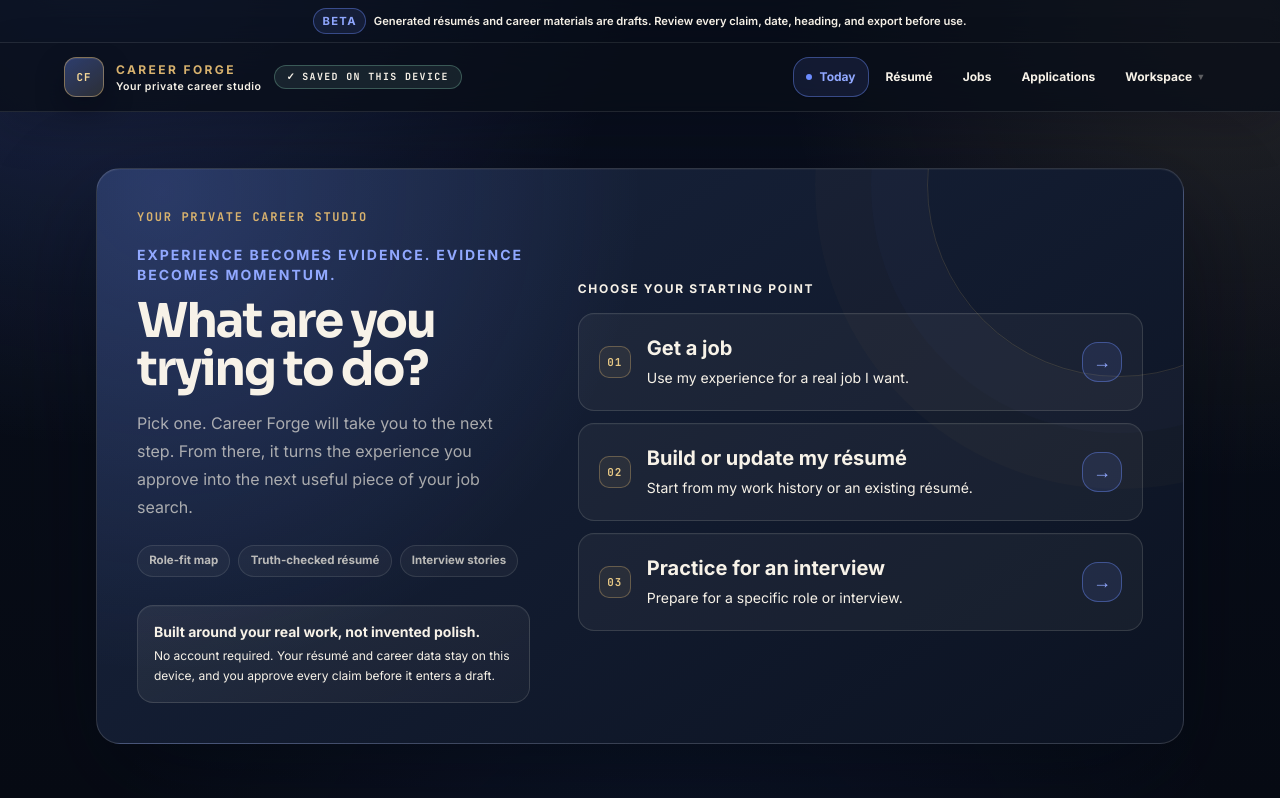
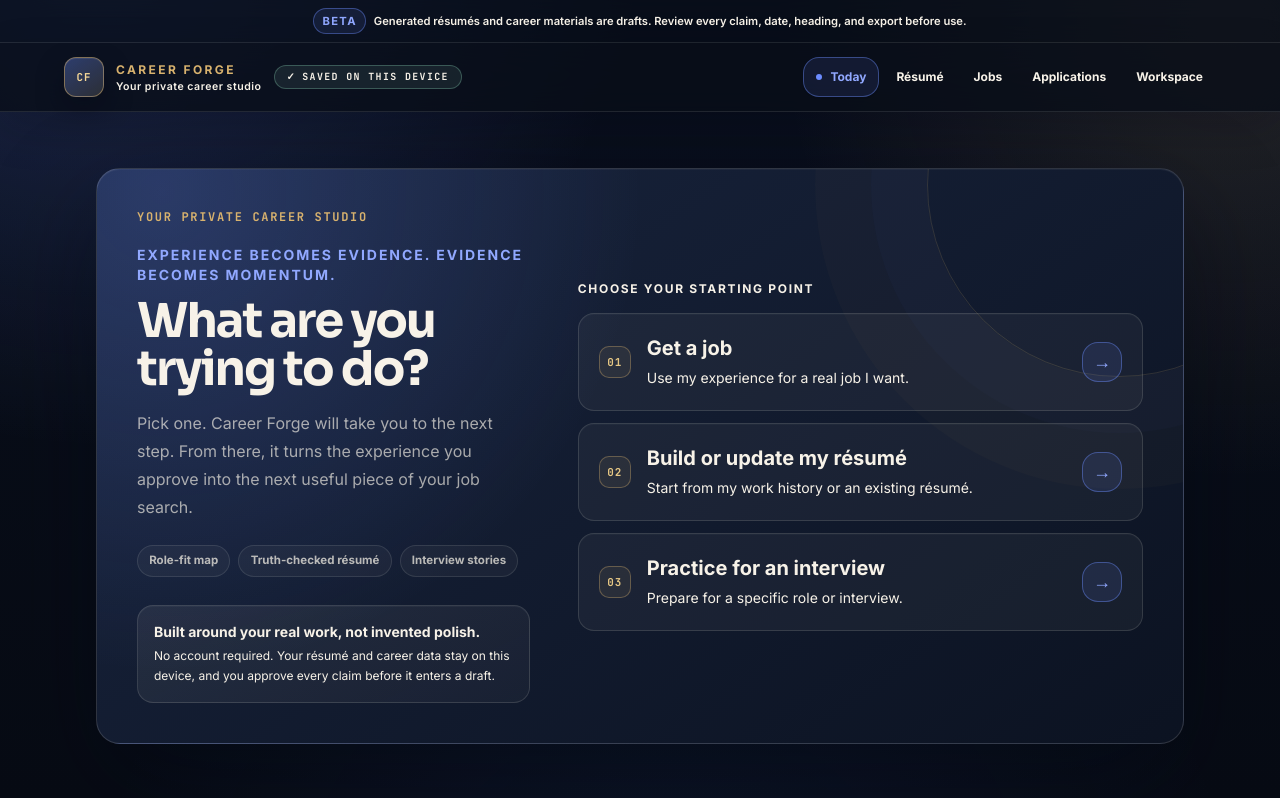
Before and after one commit to koinophobia-labs/career-forge-lite, a Next.js app: page / in a window 1280 px wide. Shown: the top 798 px of the page. Built offline with nearby package versions, Linux system fonts and the light colour scheme.

Commit message:
Preserve Workspace navigation contract

```diff
--- a/src/components/CommandNav.tsx
+++ b/src/components/CommandNav.tsx
@@ -133,7 +133,6 @@ export function CommandNav({ active }: CommandNavProps) {
                 : "border-transparent text-paper/68 hover:border-white/10 hover:bg-white/5 hover:text-paper"
             }`}>
               Workspace
-              <span className="ml-1.5 text-[0.6rem] text-paper/35" aria-hidden="true">▾</span>
             </summary>
             <div className="absolute right-0 top-12 z-50 grid w-60 rounded-xl border border-white/15 bg-obsidian/95 p-2 shadow-2xl backdrop-blur-xl">
               {workspaceStations.map(([label, href]) => (
```
